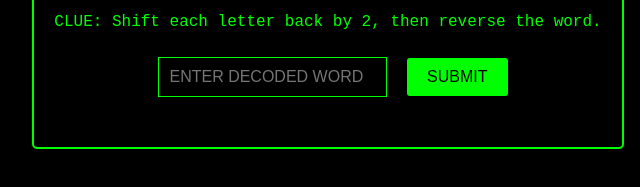
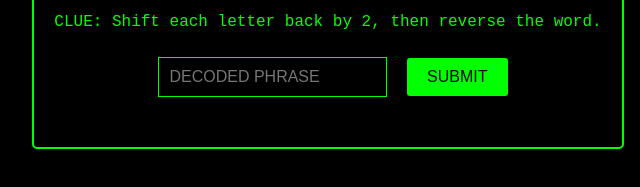
Before and after one commit to cerosoul/sithcypherchallenge, a plain HTML site: page index.html in a window 1280 px wide. Shown: the part 387-574 px from the top of the page, 312-952 px from the left. Drawn offline with Linux system fonts and the light colour scheme.

Commit message:
input box

```diff
--- a/index.html
+++ b/index.html
@@ -54,7 +54,7 @@
     <h1>SITH CIPHER CHALLENGE</h1>
     <p>DECODE: <strong>GFKU MTCF</strong></p>
     <p>CLUE: Shift each letter back by 2, then reverse the word.</p>
-    <input type="text" id="answer" placeholder="ENTER DECODED WORD">
+    <input type="text" id="answer" placeholder="DECODED PHRASE">
     <button onclick="checkAnswer()">SUBMIT</button>
     <div id="result"></div>
   </div>
```
